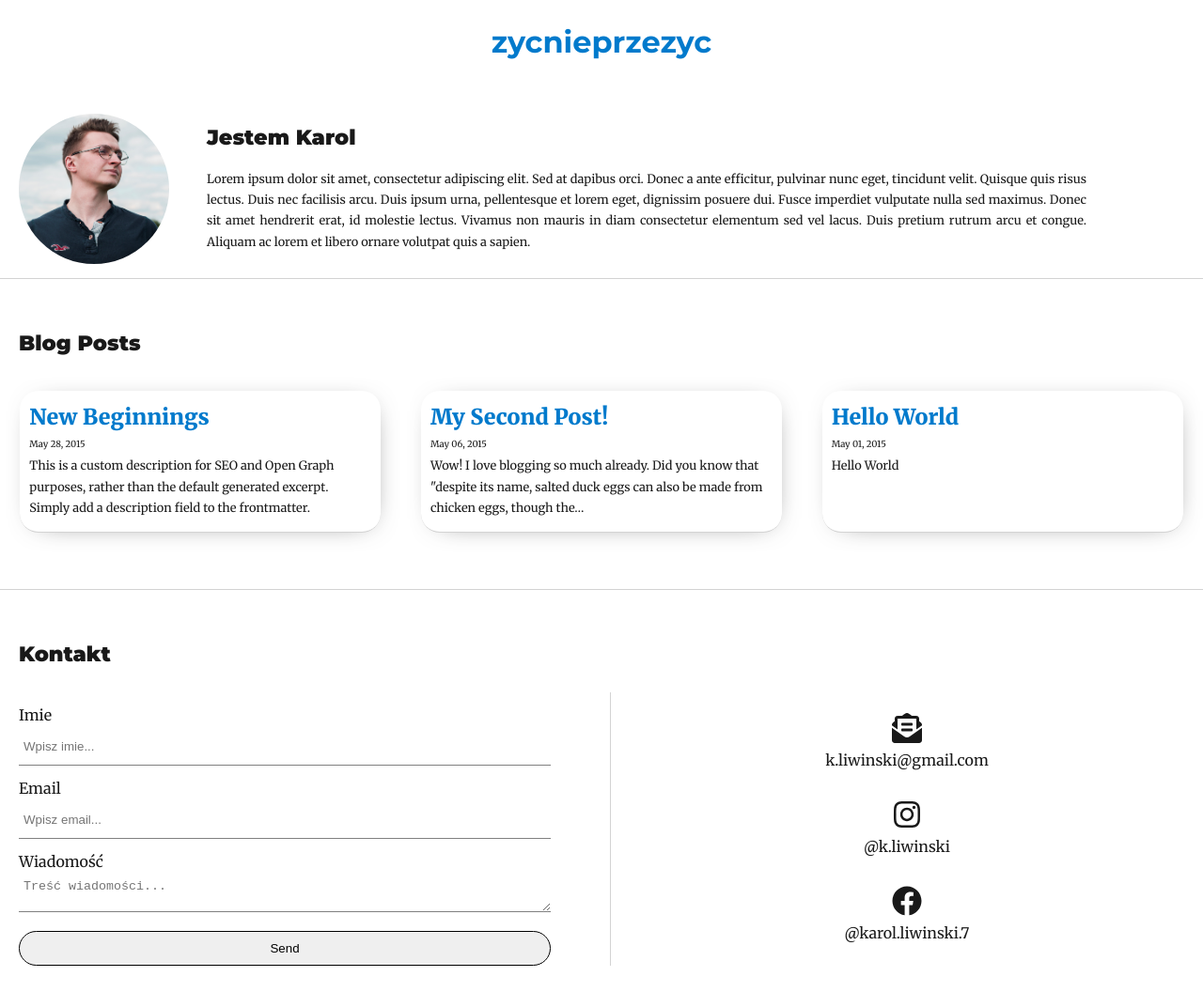
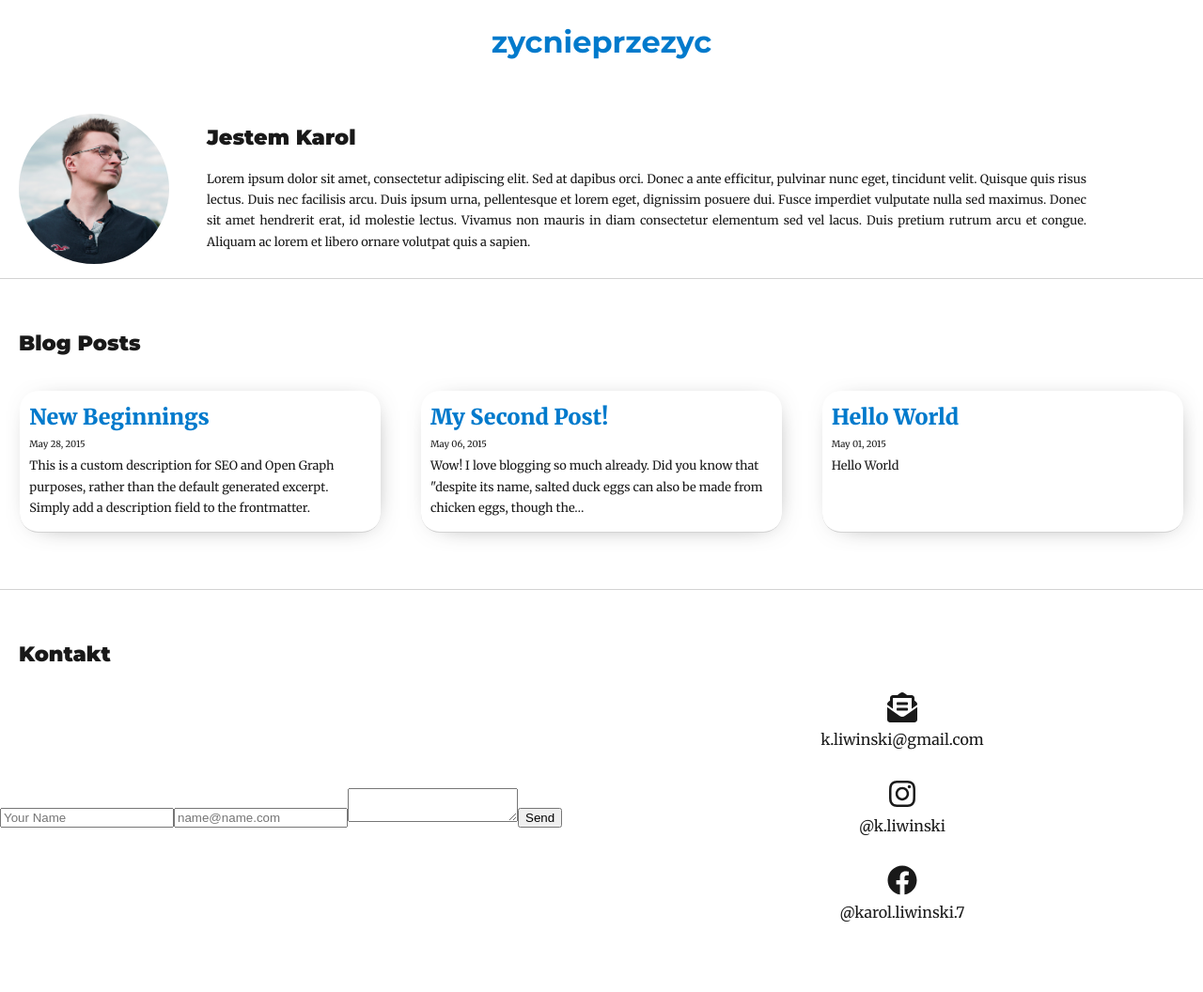
Before and after one commit to lilivin/gatsby-netlify, a Gatsby site: page / in a window 1280 px wide. Shown: the whole page at 94% size. After the commit the page ends 1013 px from the top, so only its background shows below. Built offline with nearby package versions, Linux system fonts and the light colour scheme; Gatsby itself is replaced by a stand-in of ours; some packages are replaced by stand-ins of ours.

Commit message:
form-jaden

```diff
--- a/src/components/contactForm.js
+++ b/src/components/contactForm.js
@@ -15,18 +15,14 @@
       <div className="contactContainer">
       <form
       name="contact-form"
-              method="POST"
+      method="post"
       data-netlify="true"
       data-netlify-honeypot="bot-field"
-              className="contactForm"
       >
-              <label className="contactForm__label">Imie</label>
-              <input name="name" placeholder="Wpisz imie..." type="text" className="contactForm__input"/>
-              <label className="contactForm__label">Email</label>
-              <input name="email" placeholder="Wpisz email..." type="text" className="contactForm__input"/>
-              <label className="contactForm__label">Wiadomość</label>
-              <textarea name="message" placeholder="Treść wiadomości..." className="contactForm__input"/>
-              <button type="submit" className="contactForm__button">Send</button>
+        <input name="name" placeholder="Your Name" type="text" />
+        <input name="email" placeholder="name@name.com" type="email" />
+        <textarea name="message" />
+        <button>Send</button>
       </form>
           <div className="contactAlternatives">
             <div className="contactWay">
```
Lines whose indentation alone changed are shown as unchanged.
